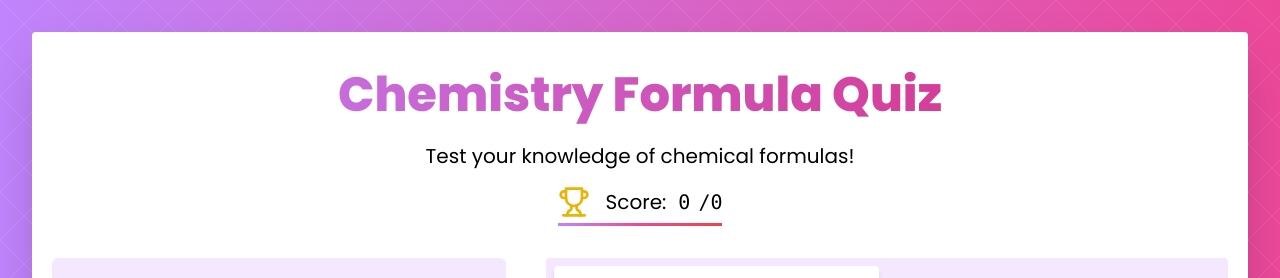
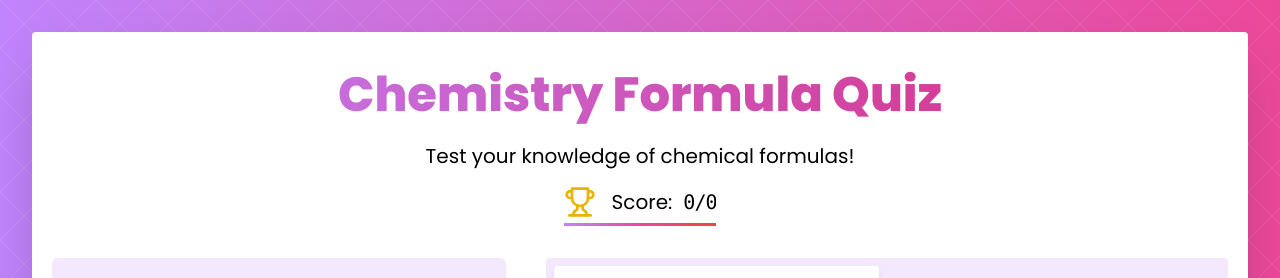
Before and after one commit to athena3140/name-that-formula, a Vue app: page / in a window 1280 px wide. Shown: the top 278 px of the page. Built offline with nearby package versions, Linux system fonts and the light colour scheme.

Commit message:
fix score ui bug

```diff
--- a/src/layouts/DefaultLayout.vue
+++ b/src/layouts/DefaultLayout.vue
@@ -9,8 +9,11 @@
 				<div class="flex gap-3 cursor-pointer select-none">
 					<div>Score:</div>
 					<div class="flex font-mono">
-						<div class="relative overflow-hidden w-5">
-							<div v-for="(digit, index) in currentCorrect.toString()" :key="index" class="relative w-3">
+						<div class="relative overflow-hidden flex items-start justify-center">
+							<div
+								v-for="(digit, index) in currentCorrect.toString()"
+								:key="index"
+								class="relative w-[10px]">
 								<transition name="number-up">
 									<div class="absolute overflow-hidden left-1/2 -translate-x-1/2" :key="digit">
 										{{ digit }}
@@ -19,8 +22,8 @@
 							</div>
 						</div>
 						/
-						<div class="relative flex items-start justify-center gap-[1px] overflow-hidden">
-							<div v-for="(digit, index) in currentTotal.toString()" :key="index" class="relative w-3">
+						<div class="relative flex items-start justify-center overflow-hidden">
+							<div v-for="(digit, index) in currentTotal.toString()" :key="index" class="relative w-[10px]">
 								<transition name="number-up">
 									<div class="absolute overflow-hidden left-1/2 -translate-x-1/2" :key="digit">
 										{{ digit }}
@@ -42,7 +45,7 @@
 							<span>Incorrect</span>
 							<span>{{ incorrectAnswers }}</span>
 						</div>
-						<div class="flex justify-between text-gray-500">
+						<div class="flex justify-between text-purple-500">
 							<span>Skipped</span>
 							<span>{{ currentScore.skippedQuestions }}</span>
 						</div>
@@ -57,7 +60,7 @@
 					class="absolute w-full h-[3px] -bottom-2 bg-gradient-to-r from-purple-400 via-pink-500 to-red-500 right-0 flex">
 					<div class="w-full h-full bg-green-500" :style="{ width: correctPercentage + '%' }"></div>
 					<div class="w-full h-full bg-red-500" :style="{ width: incorrectPercentage + '%' }"></div>
-					<div class="w-full h-full bg-gray-500" :style="{ width: skippedPercentage + '%' }"></div>
+					<div class="w-full h-full bg-purple-500" :style="{ width: skippedPercentage + '%' }"></div>
 				</div>
 			</div>
 			<div class="flex mt-10 justify-end lg:gap-10 flex-wrap lg:flex-nowrap min-h-fit">
```
